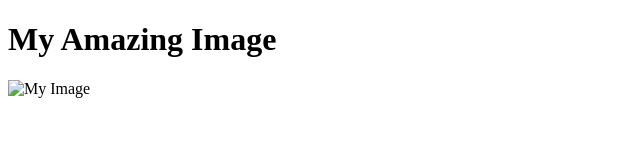
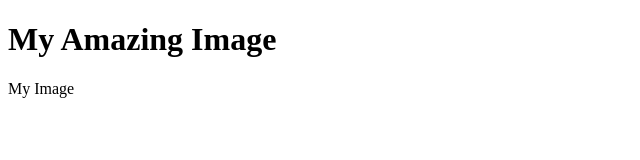
Before and after one commit to Zaheer4232/my-gallery-site, a plain HTML site: page index.html in a window 1280 px wide. Shown: the full height of the page, 0-640 px from the left. Drawn offline with Linux system fonts and the light colour scheme.

Commit message:
added my image

```diff
--- a/index.html
+++ b/index.html
@@ -9,7 +9,8 @@
  <div class="page-container">
   <h1 class="page-heading">My Amazing Image</h1>
   <div class="image-container">
-   <img src="#" alt="My Image">
+   <div class="img"></div>
+   <p>My Image</p>
   </div>
  </div>
 </body>
```
